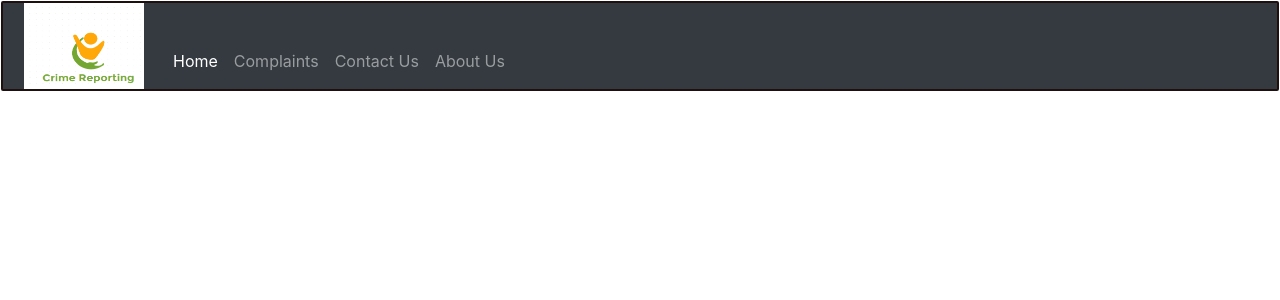
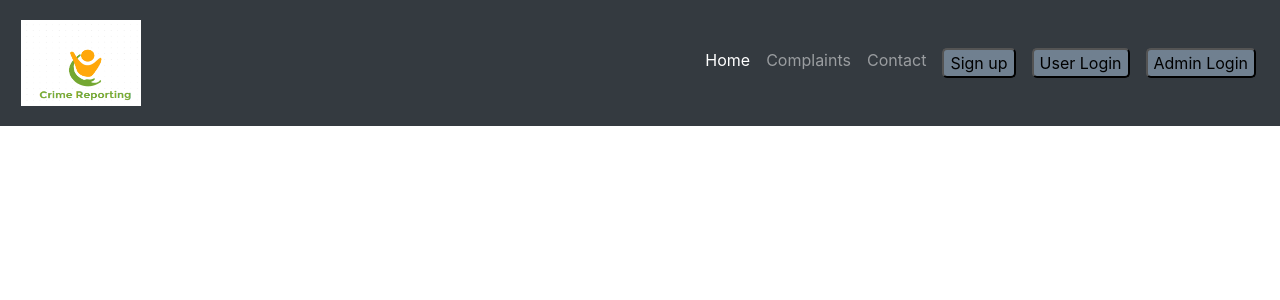
Before and after one commit to Arbaz5631/Crime-Reporting-System, a Django app: page / in a window 1280 px wide. Shown: the top 300 px of the page. Run offline with Django 3.2, Linux system fonts and the light colour scheme; some libraries are stand-ins or nearby versions.

Commit message:
change the style of the navbar

```diff
--- a/CrimeReporting/App/static/App/css/logo.css
+++ b/CrimeReporting/App/static/App/css/logo.css
@@ -12,3 +12,18 @@
     height:90px;
     border:2px double rgb(31, 16, 16)
 }
+
+.buttons__nav{
+    display:flex;
+    margin-left: 300px;
+    margin-left:auto;
+}
+
+.button{
+    border-radius:5px;
+   background-color: slategray ;
+
+}
+.button:hover{
+    background-color:skyblue;
+}
--- a/CrimeReporting/App/templates/App/nav.html
+++ b/CrimeReporting/App/templates/App/nav.html
@@ -6,15 +6,13 @@
 
 {% block body%}
 
-<nav class="navbar navbar-expand-lg navbar-dark bg-dark" id="nav">
-  <a class="navbar-brand" href="#"><img class="logo" src="{% static 'App/images/logo.jpg' %}" /></a>
-  <button class="navbar-toggler" type="button" data-toggle="collapse" data-target="#navbarSupportedContent"
-    aria-controls="navbarSupportedContent" aria-expanded="false" aria-label="Toggle navigation">
+  <nav class="navbar navbar-expand-lg navbar-dark bg-dark">
+    <a class="navbar-brand" href="#"><img class="logo" src="{% static 'App/images/logo.jpg'%}"></a>
+    <button class="navbar-toggler" type="button" data-toggle="collapse" data-target="#navbarNav" aria-controls="navbarNav" aria-expanded="false" aria-label="Toggle navigation">
       <span class="navbar-toggler-icon"></span>
     </button>
-
-  <div class="collapse navbar-collapse" id="nav__heading">
-    <ul class="navbar-nav mr-auto">
+    <div class="collapse navbar-collapse" id="navbarNav">
+      <ul class="nav navbar-nav ml-auto">
         <li class="nav-item active">
           <a class="nav-link" href="#">Home <span class="sr-only">(current)</span></a>
         </li>
@@ -22,20 +20,20 @@
           <a class="nav-link" href="#">Complaints</a>
         </li>
         <li class="nav-item">
-        <a class="nav-link" href="#">Contact Us</a>
+          <a class="nav-link" href="#">Contact</a>
         </li>
         <li class="nav-item">
-        <a class="nav-link" href="#">About Us</a>
+          <a class="nav-link" href="#"><button class="button">Sign up</button></a>
+        </li>
+        <li class="nav-item">
+          <a class="nav-link" href="#"><button class="button"> User Login</button></a>
+        </li>
+        <li class="nav-item">
+          <a class="nav-link" href="#"><button class="button">Admin Login</button> </a>
         </li>
 
 
       </ul>
-
-  </div>
-</nav>
-
-
-
 
 
 
```
Lines whose indentation alone changed are shown as unchanged.
